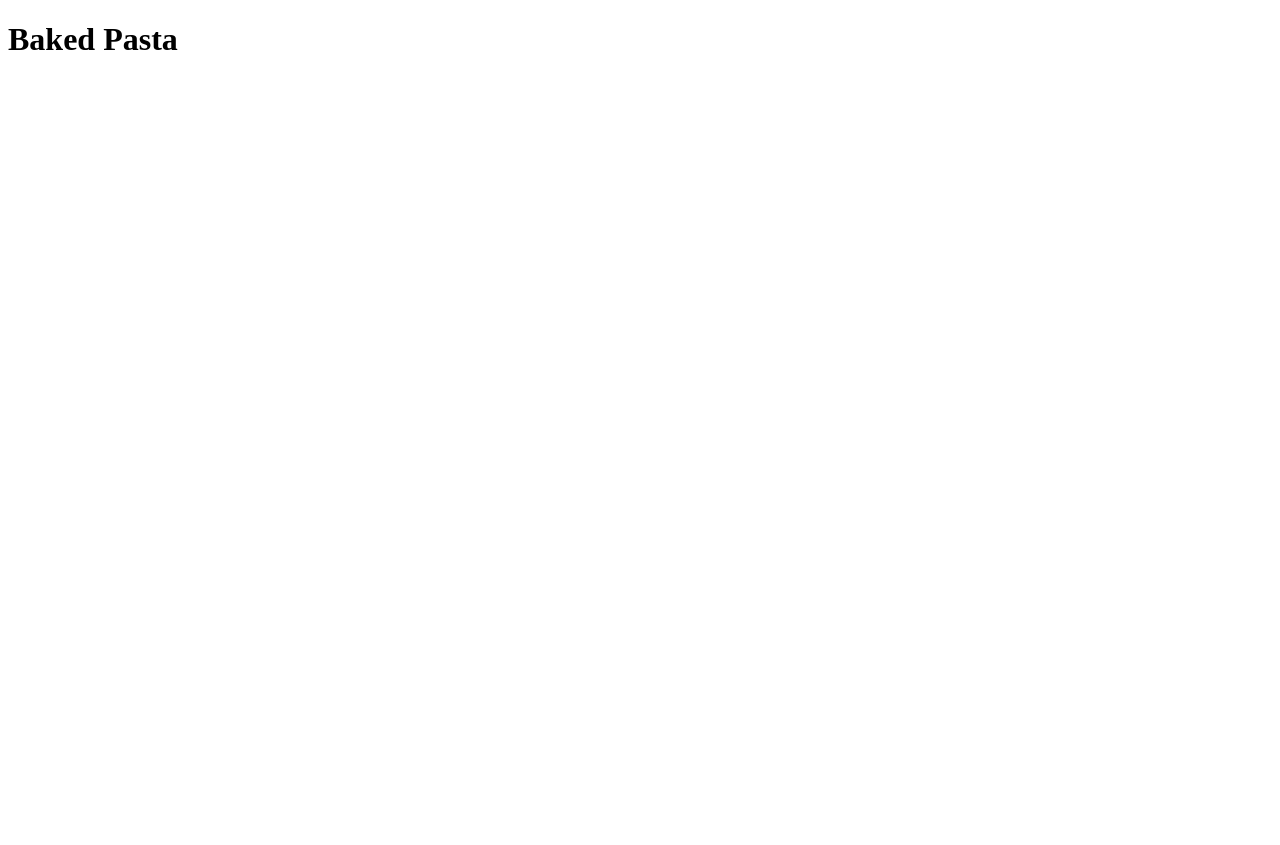
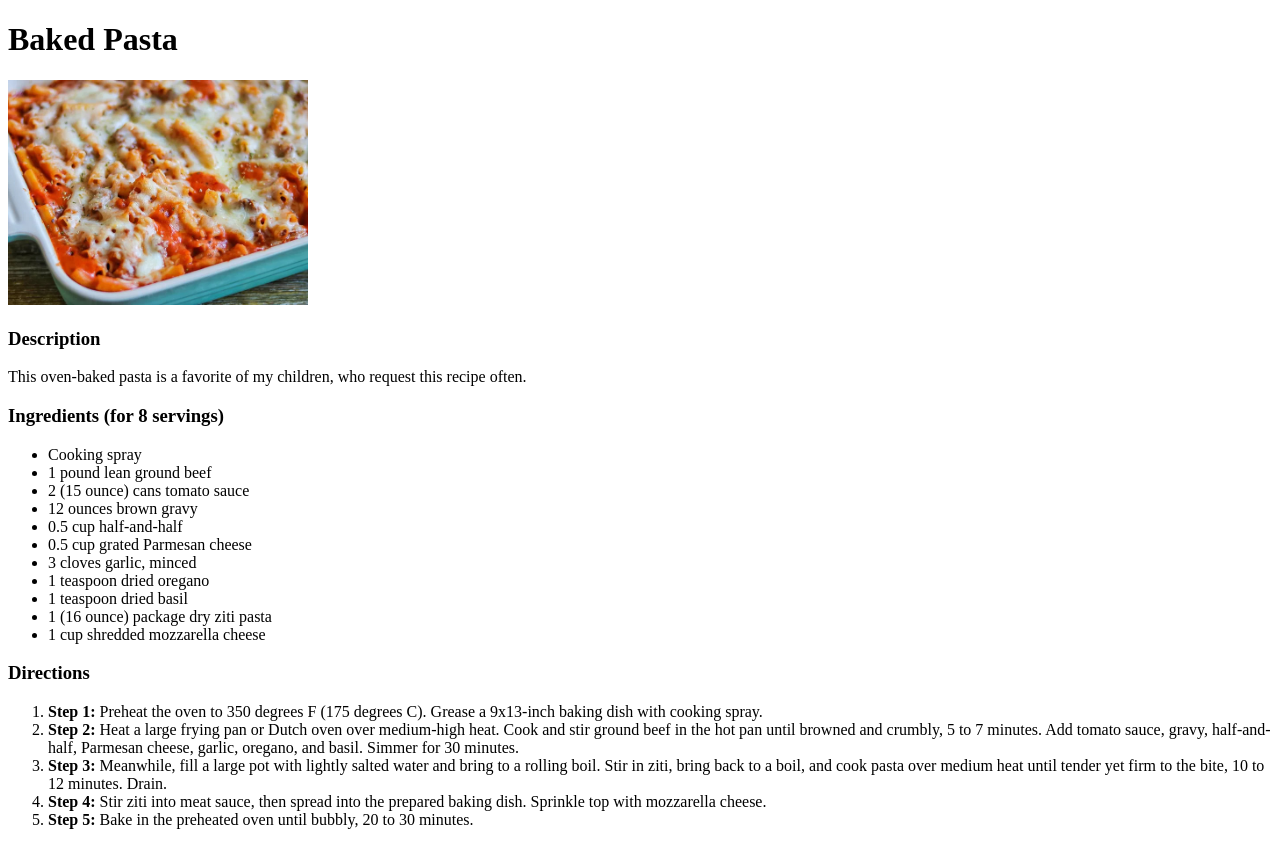
Before and after one commit to neuzzz3628/odin-recipes, a plain HTML site: page recipes/baked-pasta.html in a window 1280 px wide. Before the commit the page ends 800 px from the top, so only its background shows below. Drawn offline with Linux system fonts and the light colour scheme.

Commit message:
Change penguin, complete pasta with same template.
Added spaces in between steps to make it clearer. Completed pasta recipe followed the same style.

```diff
--- a/recipes/baked-pasta.html
+++ b/recipes/baked-pasta.html
@@ -7,5 +7,30 @@
 </head>
 <body>
     <h1>Baked Pasta</h1>
+    <img src = "../recipe-imgs/Pasta.jpg" alt ="Baked Pasta" width ="300" height = "225" referrerpolicy="no-referrer">
+    <h3>Description</h3>
+    <p>This oven-baked pasta is a favorite of my children, who request this recipe often.</p>
+    <h3>Ingredients (for 8 servings)</h3>
+    <ul>
+        <li>Cooking spray</li>
+        <li>1 pound lean ground beef</li>
+        <li>2 (15 ounce) cans tomato sauce</li>
+        <li>12 ounces brown gravy</li>
+        <li>0.5 cup half-and-half</li>
+        <li>0.5 cup grated Parmesan cheese</li>
+        <li>3 cloves garlic, minced</li>
+        <li>1 teaspoon dried oregano</li>
+        <li>1 teaspoon dried basil</li>
+        <li>1 (16 ounce) package dry ziti pasta</li>
+        <li>1 cup shredded mozzarella cheese</li>
+    </ul>
+    <h3>Directions</h3>
+    <ol>
+        <li><b>Step 1: </b>Preheat the oven to 350 degrees F (175 degrees C). Grease a 9x13-inch baking dish with cooking spray.</li>
+        <li><b>Step 2: </b>Heat a large frying pan or Dutch oven over medium-high heat. Cook and stir ground beef in the hot pan until browned and crumbly, 5 to 7 minutes. Add tomato sauce, gravy, half-and-half, Parmesan cheese, garlic, oregano, and basil. Simmer for 30 minutes.</li>
+        <li><b>Step 3: </b>Meanwhile, fill a large pot with lightly salted water and bring to a rolling boil. Stir in ziti, bring back to a boil, and cook pasta over medium heat until tender yet firm to the bite, 10 to 12 minutes. Drain.</li>
+        <li><b>Step 4: </b>Stir ziti into meat sauce, then spread into the prepared baking dish. Sprinkle top with mozzarella cheese.</li>
+        <li><b>Step 5: </b>Bake in the preheated oven until bubbly, 20 to 30 minutes.</li>
+    </ol>
 </body>
 </html>
```
Also changed, not shown: recipes/cream-cheese-penguins.html (+3 -3 lines).
